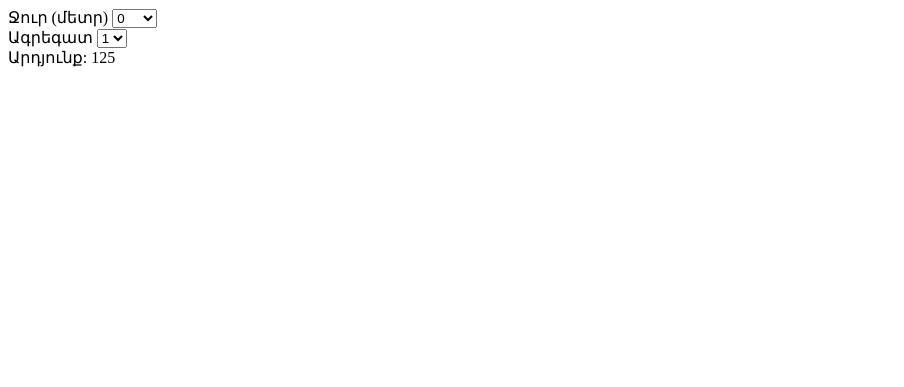
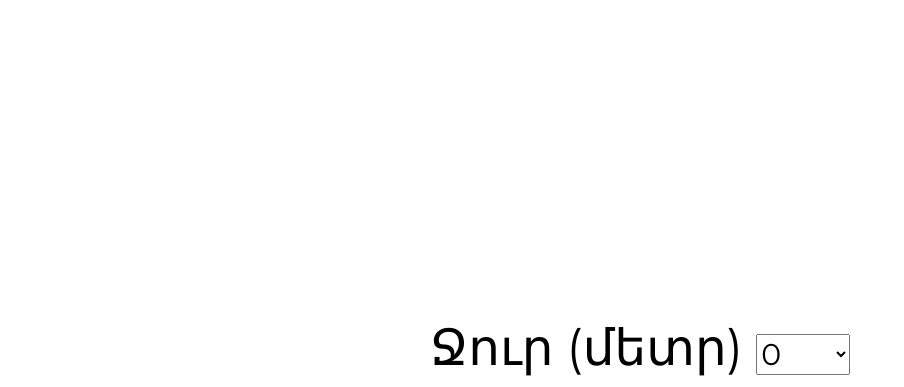
Before and after one commit to TikYengibaryan/TikYengibaryan.github.io, a plain HTML site: page index.html in a window 1280 px wide. Shown: the top 387 px of the page, without its empty margins (0-904 px from the left). Drawn offline with Linux system fonts and the light colour scheme.

Commit message:
fix: change db

```diff
--- /dev/null
+++ b/index.css
@@ -0,0 +1,25 @@
+@import url('https://fonts.googleapis.com/css2?family=Montserrat:ital,wght@0,400;0,500;0,600;0,700;1,400;1,500;1,600;1,700&display=swap');
+
+* {
+    font-family: 'Montserrat', sans-serif;
+}
+
+.result, label {
+    font-size: 50px;
+}
+
+select {
+    font-size: 30px;
+}
+
+html {
+    height: 100%;
+}
+
+body {
+    display: flex;
+    align-items: center;
+    justify-content: center;
+    flex-direction: column;
+    height: 100%;
+}
--- a/index.html
+++ b/index.html
@@ -12,6 +12,7 @@
             margin-left: 4px;
         }
     </style>
+    <link rel="stylesheet" href="./index.css" />
 </head>
 <body>
     <div>
@@ -40,6 +41,8 @@
             <option>-1.8</option>
             <option>-1.9</option>
             <option>-2</option>
+            <option>-2.10</option>
+            <option>-2.20</option>
         </select>
     </div>
     <div>
@@ -59,131 +62,143 @@
     <script>
         const configs = {
             '0-1': 125,
-            '0-2': 240,
-            '0-3': 350,
-            '0-4': 440,
-            '0-5': 530,
-            '0-6': 600,
+            '0-2': 245,
+            '0-3': 360,
+            '0-4': 470,
+            '0-5': 575,
+            '0-6': 675,
             '-0.1-1': 123,
-            '-0.1-2': 237,
-            '-0.1-3': 346,
-            '-0.1-4': 435,
-            '-0.1-5': 523,
-            '-0.1-6': 592,
-            '-0.2-1': 122,
-            '-0.2-2': 233,
-            '-0.2-3': 341,
-            '-0.2-4': 430,
-            '-0.2-5': 516,
-            '-0.2-6': 584,
-            '-0.3-1': 120,
-            '-0.3-2': 230,
-            '-0.3-3': 336,
-            '-0.3-4': 423,
-            '-0.3-5': 509,
-            '-0.3-6': 575,
-            '-0.4-1': 118,
-            '-0.4-2': 227,
-            '-0.4-3': 331,
-            '-0.4-4': 417,
-            '-0.4-5': 502,
-            '-0.4-6': 567,
-            '-0.5-1': 117,
-            '-0.5-2': 224,
-            '-0.5-3': 327,
-            '-0.5-4': 411,
-            '-0.5-5': 495,
-            '-0.5-6': 559,
-            '-0.6-1': 115,
-            '-0.6-2': 220,
-            '-0.6-3': 322,
-            '-0.6-4': 405,
-            '-0.6-5': 488,
-            '-0.6-6': 551,
-            '-0.7-1': 113,
-            '-0.7-2': 217,
-            '-0.7-3': 317,
-            '-0.7-4': 399,
-            '-0.7-5': 481,
-            '-0.7-6': 544,
-            '-0.8-1': 111,
+            '-0.1-2': 241,
+            '-0.1-3': 354,
+            '-0.1-4': 462,
+            '-0.1-5': 566,
+            '-0.1-6': 664,
+            '-0.2-1': 121,
+            '-0.2-2': 237,
+            '-0.2-3': 348,
+            '-0.2-4': 455,
+            '-0.2-5': 557,
+            '-0.2-6': 653,
+            '-0.3-1': 119,
+            '-0.3-2': 233,
+            '-0.3-3': 343,
+            '-0.3-4': 447,
+            '-0.3-5': 547,
+            '-0.3-6': 643,
+            '-0.4-1': 117,
+            '-0.4-2': 229,
+            '-0.4-3': 337,
+            '-0.4-4': 440,
+            '-0.4-5': 538,
+            '-0.4-6': 632,
+            '-0.5-1': 115,
+            '-0.5-2': 225,
+            '-0.5-3': 331,
+            '-0.5-4': 432,
+            '-0.5-5': 529,
+            '-0.5-6': 621,
+            '-0.6-1': 113,
+            '-0.6-2': 221,
+            '-0.6-3': 325,
+            '-0.6-4': 425,
+            '-0.6-5': 520,
+            '-0.6-6': 610,
+            '-0.7-1': 111,
+            '-0.7-2': 218,
+            '-0.7-3': 320,
+            '-0.7-4': 417,
+            '-0.7-5': 511,
+            '-0.7-6': 599,
+            '-0.8-1': 109,
             '-0.8-2': 214,
-            '-0.8-3': 312,
-            '-0.8-4': 393,
-            '-0.8-5': 474,
-            '-0.8-6': 536,
-            '-0.9-1': 110,
-            '-0.9-2': 211,
+            '-0.8-3': 314,
+            '-0.8-4': 410,
+            '-0.8-5': 501,
+            '-0.8-6': 589,
+            '-0.9-1': 107,
+            '-0.9-2': 210,
             '-0.9-3': 308,
-            '-0.9-4': 387,
-            '-0.9-5': 467,
-            '-0.9-6': 528,
-            '-1-1': 108,
-            '-1-2': 207,
-            '-1-3': 303,
-            '-1-4': 381,
-            '-1-5': 460,
-            '-1-6': 520,
-            '-1.1-1': 106,
-            '-1.1-2': 204,
-            '-1.1-3': 298,
-            '-1.1-4': 375,
-            '-1.1-5': 453,
-            '-1.1-6': 512,
-            '-1.2-1': 105,
-            '-1.2-2': 201,
-            '-1.2-3': 293,
-            '-1.2-4': 369,
-            '-1.2-5': 446,
-            '-1.2-6': 504,
-            '-1.3-1': 103,
-            '-1.3-2': 198,
-            '-1.3-3': 288,
-            '-1.3-4': 363,
-            '-1.3-5': 439,
-            '-1.3-6': 496,
-            '-1.4-1': 101,
-            '-1.4-2': 194,
-            '-1.4-3': 284,
-            '-1.4-4': 357,
-            '-1.4-5': 432,
-            '-1.4-6': 488,
-            '-1.5-1': 100,
-            '-1.5-2': 191,
-            '-1.5-3': 279,
-            '-1.5-4': 351,
-            '-1.5-5': 425,
-            '-1.5-6': 480,
-            '-1.6-1': 98,
-            '-1.6-2': 188,
-            '-1.6-#': 274,
-            '-1.6-4': 346,
-            '-1.6-5': 419,
-            '-1.6-6': 473,
-            '-1.7-1': 96,
-            '-1.7-2': 185,
-            '-1.7-3': 269,
-            '-1.7-4': 339,
-            '-1.7-5': 411,
-            '-1.7-6': 464,
-            '-1.8-!': 94,
-            '-1.8-2': 181,
-            '-1.8-3': 265,
-            '-1.8-4': 333,
-            '-1.8-5': 403,
-            '-1.8-6': 456,
-            '-1.9-1': 93,
-            '-1.9-2': 178,
-            '-1.9-3': 260,
+            '-0.9-4': 402,
+            '-0.9-5': 492,
+            '-0.9-6': 578,
+            '-1-1': 105,
+            '-1-2': 206,
+            '-1-3': 302,
+            '-1-4': 395,
+            '-1-5': 483,
+            '-1-6': 567,
+            '-1.1-1': 103,
+            '-1.1-2': 202,
+            '-1.1-3': 297,
+            '-1.1-4': 387,
+            '-1.1-5': 474,
+            '-1.1-6': 556,
+            '-1.2-1': 101,
+            '-1.2-2': 198,
+            '-1.2-3': 291,
+            '-1.2-4': 380,
+            '-1.2-5': 465,
+            '-1.2-6': 545,
+            '-1.3-1': 99,
+            '-1.3-2': 194,
+            '-1.3-3': 285,
+            '-1.3-4': 372,
+            '-1.3-5': 455,
+            '-1.3-6': 535,
+            '-1.4-1': 97,
+            '-1.4-2': 190,
+            '-1.4-3': 279,
+            '-1.4-4': 365,
+            '-1.4-5': 446,
+            '-1.4-6': 524,
+            '-1.5-1': 95,
+            '-1.5-2': 186,
+            '-1.5-3': 274,
+            '-1.5-4': 357,
+            '-1.5-5': 437,
+            '-1.5-6': 513,
+            '-1.6-1': 93,
+            '-1.6-2': 182,
+            '-1.6-3': 268,
+            '-1.6-4': 350,
+            '-1.6-5': 428,
+            '-1.6-6': 502,
+            '-1.7-1': 91,
+            '-1.7-2': 178,
+            '-1.7-3': 262,
+            '-1.7-4': 342,
+            '-1.7-5': 419,
+            '-1.7-6': 491,
+            '-1.8-!': 89,
+            '-1.8-2': 174,
+            '-1.8-3': 256,
+            '-1.8-4': 335,
+            '-1.8-5': 409,
+            '-1.8-6': 481,
+            '-1.9-1': 87,
+            '-1.9-2': 171,
+            '-1.9-3': 251,
             '-1.9-4': 327,
-            '-1.9-5': 396,
-            '-1.9-6': 448,
-            '-2-!': 91,
-            '-2-2': 175,
-            '-2-3': 255,
-            '-2-4': 321,
-            '-2-5': 389,
-            '-2-6': 439,
+            '-1.9-5': 400,
+            '-1.9-6': 470,
+            '-2-1': 85,
+            '-2-2': 167,
+            '-2-3': 245,
+            '-2-4': 320,
+            '-2-5': 391,
+            '-2-6': 459,
+            '-2.10-1': 83,
+            '-2.10-2': 163,
+            '-2.10-3': 239,
+            '-2.10-4': 312,
+            '-2.10-5': 382,
+            '-2.10-6': 448,
+            '-2.20-1': 81,
+            '-2.20-2': 159,
+            '-2.20-3': 233,
+            '-2.20-4': 305,
+            '-2.20-5': 373,
+            '-2.20-6': 437,
         }
 
         const calculateAndShow = () => {
```
